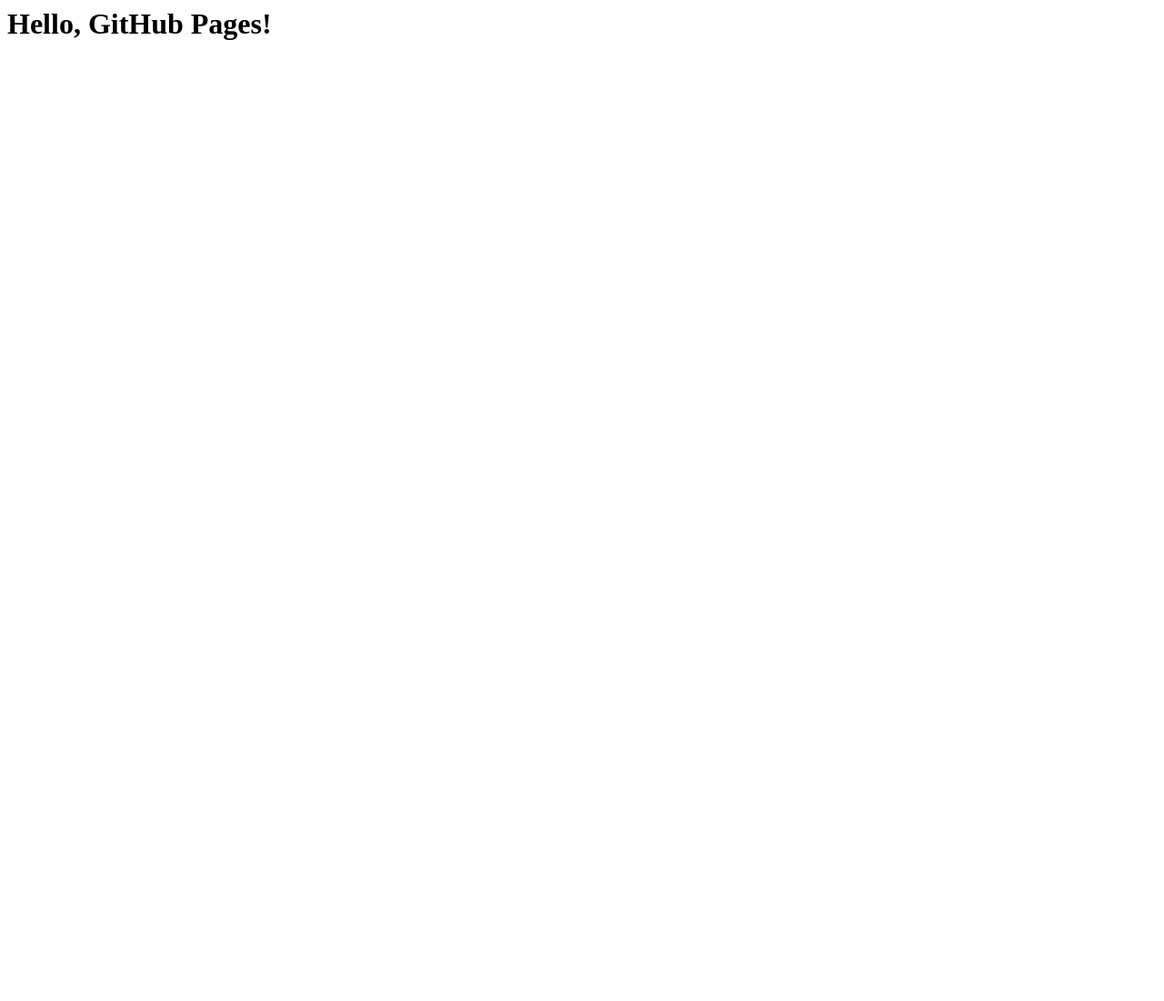
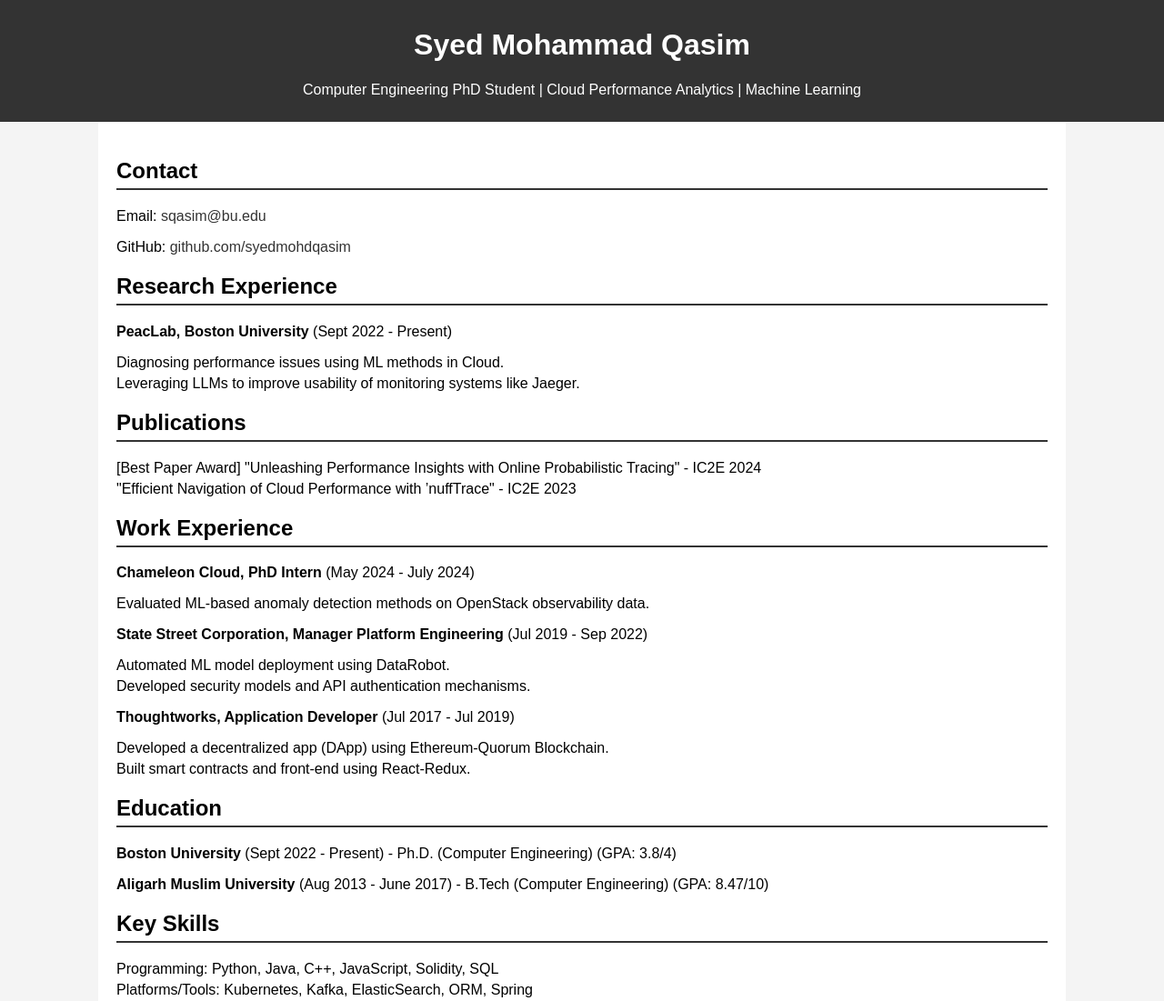
Before and after one commit to syedmohdqasim/index, a plain HTML site: page index.html in a window 1280 px wide. Shown: the whole page at 91% size. Before the commit the page ends 800 px from the top, so only its background shows below. Drawn offline with Linux system fonts and the light colour scheme.

Commit message:
add prelim website

```diff
--- a/index.html
+++ b/index.html
@@ -1 +1,104 @@
-<h1>Hello, GitHub Pages!</h1>
+<!DOCTYPE html>
+<html lang="en">
+<head>
+    <meta charset="UTF-8">
+    <meta name="viewport" content="width=device-width, initial-scale=1.0">
+    <title>Syed Mohammad Qasim - Portfolio</title>
+    <style>
+        body {
+            font-family: Arial, sans-serif;
+            margin: 0;
+            padding: 0;
+            background-color: #f4f4f4;
+        }
+        .container {
+            width: 80%;
+            margin: auto;
+            overflow: hidden;
+            background: white;
+            padding: 20px;
+        }
+        header {
+            background: #333;
+            color: white;
+            padding: 10px 0;
+            text-align: center;
+        }
+        h2 {
+            border-bottom: 2px solid #333;
+            padding-bottom: 5px;
+        }
+        .section {
+            margin-bottom: 20px;
+        }
+        ul {
+            list-style-type: none;
+            padding: 0;
+        }
+        li {
+            margin: 5px 0;
+        }
+        .contact a {
+            color: #333;
+            text-decoration: none;
+        }
+    </style>
+</head>
+<body>
+    <header>
+        <h1>Syed Mohammad Qasim</h1>
+        <p>Computer Engineering PhD Student | Cloud Performance Analytics | Machine Learning</p>
+    </header>
+    <div class="container">
+        <div class="section contact">
+            <h2>Contact</h2>
+            <p>Email: <a href="mailto:sqasim@bu.edu">sqasim@bu.edu</a></p>
+            <p>GitHub: <a href="https://github.com/syedmohdqasim" target="_blank">github.com/syedmohdqasim</a></p>
+        </div>
+        <div class="section">
+            <h2>Research Experience</h2>
+            <p><strong>PeacLab, Boston University</strong> (Sept 2022 - Present)</p>
+            <ul>
+                <li>Diagnosing performance issues using ML methods in Cloud.</li>
+                <li>Leveraging LLMs to improve usability of monitoring systems like Jaeger.</li>
+            </ul>
+        </div>
+        <div class="section">
+            <h2>Publications</h2>
+            <ul>
+                <li>[Best Paper Award] "Unleashing Performance Insights with Online Probabilistic Tracing" - IC2E 2024</li>
+                <li>"Efficient Navigation of Cloud Performance with ’nuffTrace" - IC2E 2023</li>
+            </ul>
+        </div>
+        <div class="section">
+            <h2>Work Experience</h2>
+            <p><strong>Chameleon Cloud, PhD Intern</strong> (May 2024 - July 2024)</p>
+            <ul>
+                <li>Evaluated ML-based anomaly detection methods on OpenStack observability data.</li>
+            </ul>
+            <p><strong>State Street Corporation, Manager Platform Engineering</strong> (Jul 2019 - Sep 2022)</p>
+            <ul>
+                <li>Automated ML model deployment using DataRobot.</li>
+                <li>Developed security models and API authentication mechanisms.</li>
+            </ul>
+            <p><strong>Thoughtworks, Application Developer</strong> (Jul 2017 - Jul 2019)</p>
+            <ul>
+                <li>Developed a decentralized app (DApp) using Ethereum-Quorum Blockchain.</li>
+                <li>Built smart contracts and front-end using React-Redux.</li>
+            </ul>
+        </div>
+        <div class="section">
+            <h2>Education</h2>
+            <p><strong>Boston University</strong> (Sept 2022 - Present) - Ph.D. (Computer Engineering) (GPA: 3.8/4)</p>
+            <p><strong>Aligarh Muslim University</strong> (Aug 2013 - June 2017) - B.Tech (Computer Engineering) (GPA: 8.47/10)</p>
+        </div>
+        <div class="section">
+            <h2>Key Skills</h2>
+            <ul>
+                <li>Programming: Python, Java, C++, JavaScript, Solidity, SQL</li>
+                <li>Platforms/Tools: Kubernetes, Kafka, ElasticSearch, ORM, Spring</li>
+            </ul>
+        </div>
+    </div>
+</body>
+</html>
```
